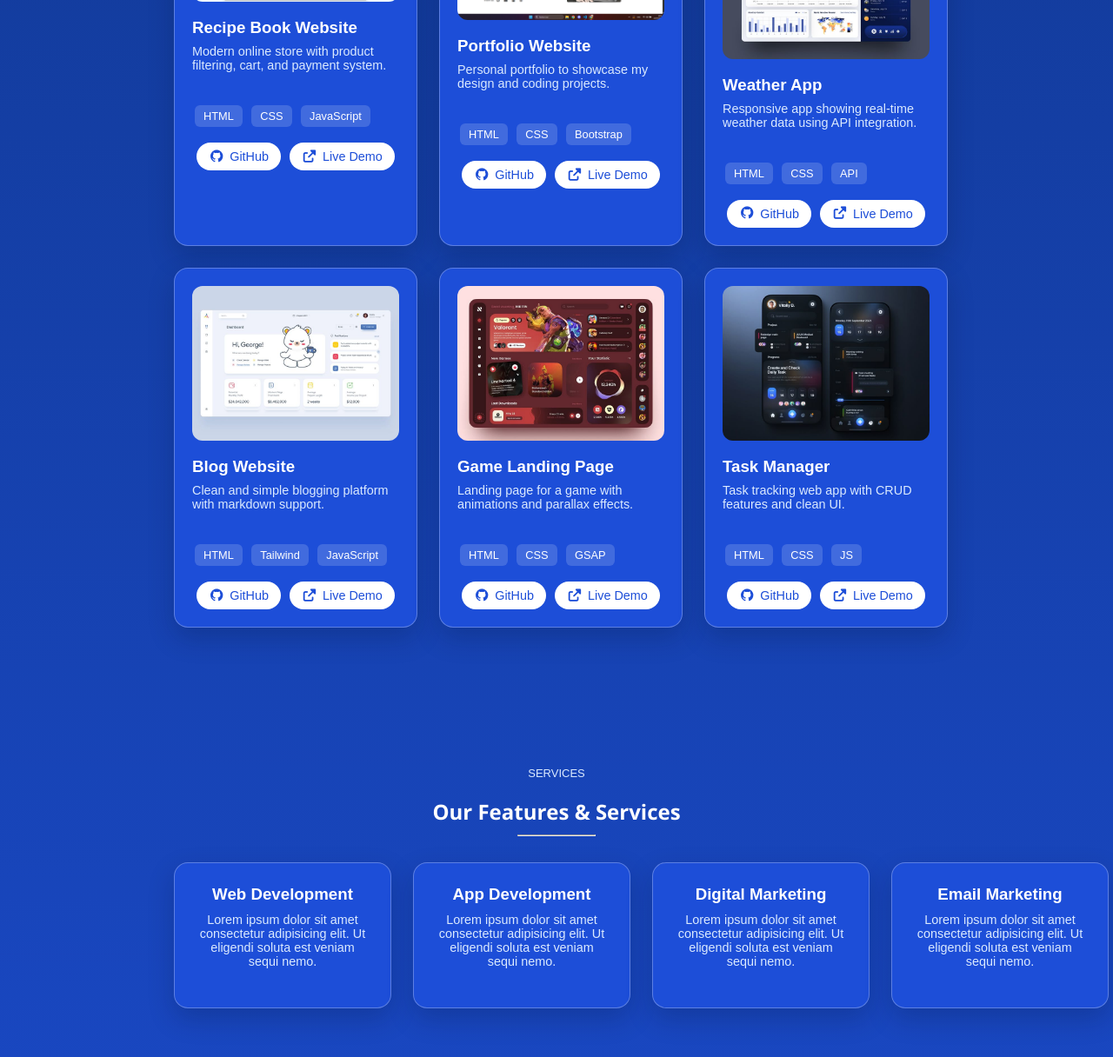
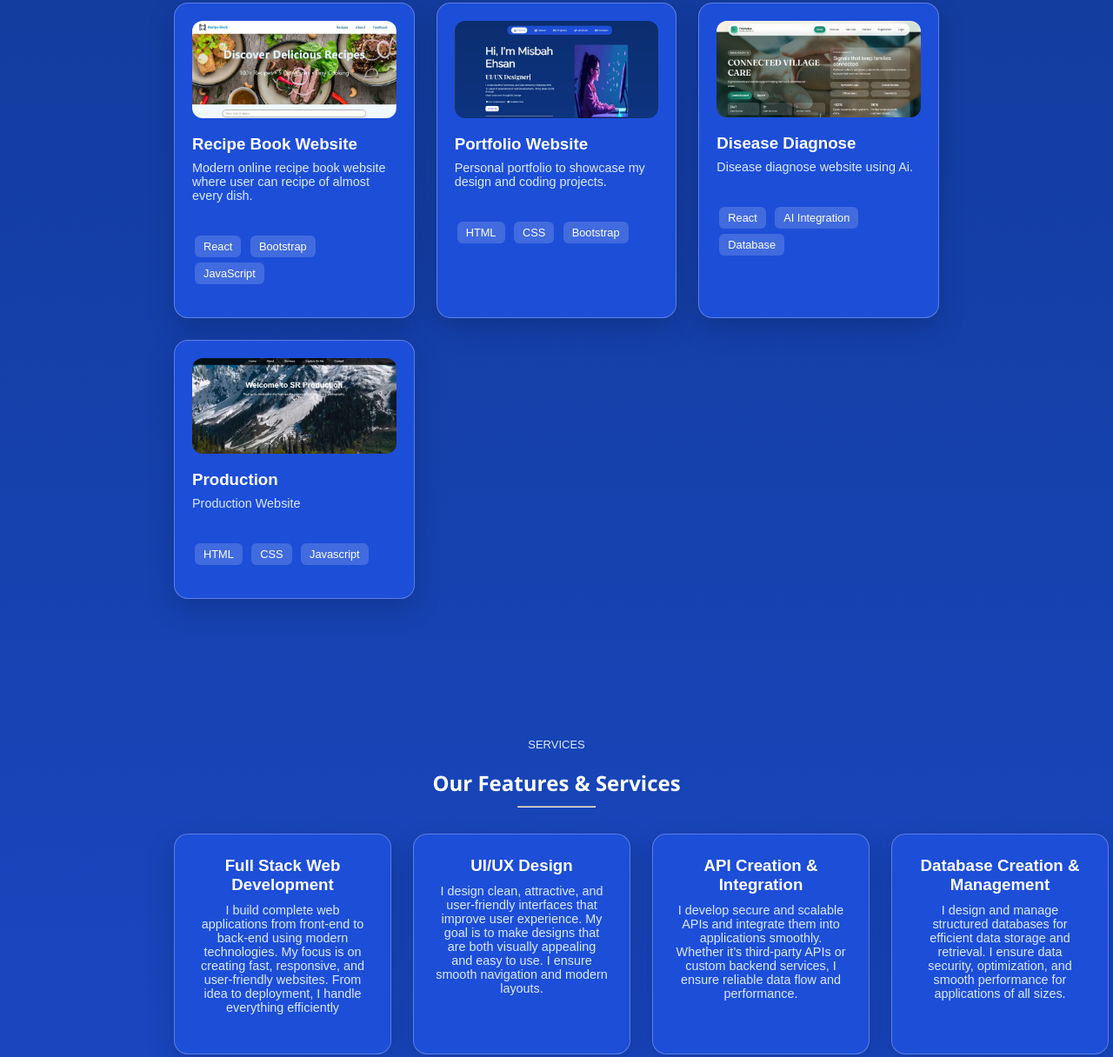
Before and after one commit to misbhaehsan/Portfolio, a plain HTML site: page index.html in a window 1280 px wide. Shown: the part 1834-3050 px from the top of the page at 87% size. Drawn offline with nearby package versions, Linux system fonts and the light colour scheme; a web font is replaced by a local one.

Commit message:
Changes
Changes

```diff
--- a/index.html
+++ b/index.html
@@ -4,7 +4,7 @@
     <meta charset="UTF-8">
     <meta name="viewport" content="width=device-width, initial-scale=1.0">
     <title>Misbah Ehsan</title>
-    <link rel="stylesheet" href="stayle.css">
+    <link rel="stylesheet" href="style.css">
     <link rel="preconnect" href="https://fonts.googleapis.com">
     <link rel="preconnect" href="https://fonts.gstatic.com" crossorigin>
     <link href="https://fonts.googleapis.com/css2?family=Montserrat:ital,wght@0,100..900;1,100..900&family=Open+Sans:wght@300..800&family=Playfair+Display:wght@400..900&family=Unbounded:wght@200..900&display=swap" rel="stylesheet">
@@ -128,26 +128,22 @@
         <div class="info-pro">
             <p>A showcase of my recent projects demonstrating expertise in full-stack </p>
             <p>development, modern frameworks, and creative problem-solving.</p>
-        </div>
+        </div><br><br>
         <div class="projects-container">
 
     <div class="project-card">
-      <img src="images/Cleveroad.jpg" alt="E-Commerce Website">
+      <img src="images/Project1.jpg" alt="E-Commerce Website">
       <h3>Recipe Book Website</h3>
-      <p>Modern online store with product filtering, cart, and payment system.</p>
+      <p>Modern online recipe book website where user can recipe of almost every dish.</p>
       <div class="skills">
-        <a href="#">HTML</a>
-        <a href="#">CSS</a>
+        <a href="#">React</a>
+        <a href="#">Bootstrap</a>
         <a href="#">JavaScript</a>
-      </div>
-      <div class="btns">
-        <a href="#" class="btn"><i class="fab fa-github"></i> GitHub</a>
-        <a href="#" class="btn"><i class="fas fa-external-link-alt"></i> Live Demo</a>
       </div>
     </div>
 
     <div class="project-card">
-      <img src="images/Capture d'écran 2025-10-22 182207.png" alt="Portfolio Website">
+      <img src="images/Project2.jpg" alt="Portfolio Website">
       <h3>Portfolio Website</h3>
       <p>Personal portfolio to showcase my design and coding projects.</p>
       <div class="skills">
@@ -155,69 +151,27 @@
         <a href="#">CSS</a>
         <a href="#">Bootstrap</a>
       </div>
-      <div class="btns">
-        <a href="#" class="btn"><i class="fab fa-github"></i> GitHub</a>
-        <a href="#" class="btn"><i class="fas fa-external-link-alt"></i> Live Demo</a>
+    </div>
+
+    <div class="project-card">
+      <img src="images/Project3.jpg" alt="Portfolio Website">
+      <h3>Disease Diagnose</h3>
+      <p>Disease diagnose website using Ai.</p>
+      <div class="skills">
+        <a href="#">React</a>
+        <a href="#">AI Integration</a>
+        <a href="#">Database</a>
       </div>
     </div>
 
     <div class="project-card">
-      <img src="images/Weather Forecast Dashboard.jpg" alt="Weather App">
-      <h3>Weather App</h3>
-      <p>Responsive app showing real-time weather data using API integration.</p>
+      <img src="images/Project4.jpg" alt="Portfolio Website">
+      <h3>Production</h3>
+      <p>Production Website </p>
       <div class="skills">
         <a href="#">HTML</a>
         <a href="#">CSS</a>
-        <a href="#">API</a>
-      </div>
-      <div class="btns">
-        <a href="#" class="btn"><i class="fab fa-github"></i> GitHub</a>
-        <a href="#" class="btn"><i class="fas fa-external-link-alt"></i> Live Demo</a>
-      </div>
-    </div>
-
-    <div class="project-card">
-      <img src="images/WordPress dashboard design concept.jpg" alt="Blog Website">
-      <h3>Blog Website</h3>
-      <p>Clean and simple blogging platform with markdown support.</p>
-      <div class="skills">
-        <a href="#">HTML</a>
-        <a href="#">Tailwind</a>
-        <a href="#">JavaScript</a>
-      </div>
-      <div class="btns">
-        <a href="#" class="btn"><i class="fab fa-github"></i> GitHub</a>
-        <a href="#" class="btn"><i class="fas fa-external-link-alt"></i> Live Demo</a>
-      </div>
-    </div>
-
-    <div class="project-card">
-      <img src="images/Game Dashboard Design.jpg" alt="Game Landing Page">
-      <h3>Game Landing Page</h3>
-      <p>Landing page for a game with animations and parallax effects.</p>
-      <div class="skills">
-        <a href="#">HTML</a>
-        <a href="#">CSS</a>
-        <a href="#">GSAP</a>
-      </div>
-      <div class="btns">
-        <a href="#" class="btn"><i class="fab fa-github"></i> GitHub</a>
-        <a href="#" class="btn"><i class="fas fa-external-link-alt"></i> Live Demo</a>
-      </div>
-    </div>
-
-    <div class="project-card">
-      <img src="images/Task manager app.jpg" alt="Task Manager">
-      <h3>Task Manager</h3>
-      <p>Task tracking web app with CRUD features and clean UI.</p>
-      <div class="skills">
-        <a href="#">HTML</a>
-        <a href="#">CSS</a>
-        <a href="#">JS</a>
-      </div>
-      <div class="btns">
-        <a href="#" class="btn"><i class="fab fa-github"></i> GitHub</a>
-        <a href="#" class="btn"><i class="fas fa-external-link-alt"></i> Live Demo</a>
+        <a href="#">Javascript</a>
       </div>
     </div>
   </div>
@@ -230,26 +184,26 @@
 
     <div class="service-card">
 
-      <h3>Web Development</h3>
-      <p>Lorem ipsum dolor sit amet consectetur adipisicing elit. Ut eligendi soluta est veniam sequi nemo.</p>
+      <h3>Full Stack Web Development</h3>
+      <p>I build complete web applications from front-end to back-end using modern technologies. My focus is on creating fast, responsive, and user-friendly websites. From idea to deployment, I handle everything efficiently</p>
     </div>
 
     <div class="service-card">
 
-      <h3>App Development</h3>
-      <p>Lorem ipsum dolor sit amet consectetur adipisicing elit. Ut eligendi soluta est veniam sequi nemo.</p>
+      <h3>UI/UX Design</h3>
+      <p>I design clean, attractive, and user-friendly interfaces that improve user experience. My goal is to make designs that are both visually appealing and easy to use. I ensure smooth navigation and modern layouts.</p>
     </div>
 
     <div class="service-card">
 
-      <h3>Digital Marketing</h3>
-      <p>Lorem ipsum dolor sit amet consectetur adipisicing elit. Ut eligendi soluta est veniam sequi nemo.</p>
+      <h3>API Creation & Integration</h3>
+      <p>I develop secure and scalable APIs and integrate them into applications smoothly. Whether it’s third-party APIs or custom backend services, I ensure reliable data flow and performance.</p>
     </div>
 
     <div class="service-card">
 
-      <h3>Email Marketing</h3>
-      <p>Lorem ipsum dolor sit amet consectetur adipisicing elit. Ut eligendi soluta est veniam sequi nemo.</p>
+      <h3>Database Creation & Management</h3>
+      <p>I design and manage structured databases for efficient data storage and retrieval. I ensure data security, optimization, and smooth performance for applications of all sizes.</p>
     </div>
 
   </div>
@@ -276,10 +230,10 @@
         </div>
 
         <div class="social-links">
-          <a href="https://github.com/Saboo24" class="social-link" target="_blank">
+          <a href="https://github.com/misbhaehsan" class="social-link" target="_blank">
             <i class="fa-brands fa-github"></i>
           </a>
-          <a href="https://www.linkedin.com/in/amine-hamzaoui-a2453a35b" class="social-link" target="_blank">
+          <a href="https://www.linkedin.com/in/misbha-ehsan-8249183b4/" class="social-link" target="_blank">
             <i class="fa-brands fa-linkedin"></i>
           </a>
           <a href="https://wa.me/923329547409" class="social-link" target="_blank">
@@ -306,7 +260,7 @@
      </section>
      <footer class="footer">
   <div class="footer-container">
-    <h2 class="footer-logo">Amine</h2>
+    <h2 class="footer-logo">Misbah Ehsan</h2>
     <ul class="footer-links">
       <li><a href="#home">Home</a></li>
       <li><a href="#about">About</a></li>
@@ -315,11 +269,11 @@
       <li><a href="#contact">Contact</a></li>
     </ul>
     <div class="footer-social">
-      <a href="https://github.com/Saboo24" target="_blank" aria-label="GitHub"><i class="fa-brands fa-github"></i></a>
-      <a href="https://www.linkedin.com/in/amine-hamzaoui-a2453a35b" target="_blank" aria-label="LinkedIn"><i class="fa-brands fa-linkedin"></i></a>
-      <a href="https://wa.me/213554139526" target="_blank" aria-label="WhatsApp"><i class="fa-brands fa-whatsapp"></i></a>
+      <a href="https://github.com/misbhaehsan" target="_blank" aria-label="GitHub"><i class="fa-brands fa-github"></i></a>
+      <a href="https://www.linkedin.com/in/misbha-ehsan-8249183b4/" target="_blank" aria-label="LinkedIn"><i class="fa-brands fa-linkedin"></i></a>
+      <a href="https://wa.me/923329547409" target="_blank" aria-label="WhatsApp"><i class="fa-brands fa-whatsapp"></i></a>
     </div>
-    <p class="footer-copy">&copy; 2025 Amine. All Rights Reserved.</p>
+    <p class="footer-copy">&copy; 2025 Misbah Ehsan. All Rights Reserved.</p>
   </div>
 </footer>
 
--- a/stayle.css
+++ b/style.css
@@ -184,7 +184,7 @@ hr {
 }
 
 .home img {
-  width: 400px;
+  width: 500px;
   border-radius: 10px;
 }
 
@@ -281,6 +281,7 @@ hr {
     align-items: center;
     justify-content: center;
     flex-direction: column;
+    width: auto;
 }
 
 .project p{
@@ -308,10 +309,11 @@ hr {
 
 .projects-container {
   display: grid;
-  grid-template-columns: repeat(auto-fit, minmax(280px, 1fr));
+  grid-template-columns: repeat(3, minmax(0, 1fr));
   gap: 25px;
-  max-width: 1100px;
-  margin: auto;
+  width: 100%;
+  max-width: 1200px;
+  margin: 0 auto;
 }
 
 .project-card {
@@ -767,6 +769,10 @@ body {
 
 /* Responsive for tablets and phones */
 @media (max-width: 1024px) {
+  .projects-container {
+    grid-template-columns: repeat(2, minmax(0, 1fr));
+  }
+
   .home, .about, .project, .services, .contact {
     margin: 120px 50px;
   }
```
Also changed, not shown: images/Capture d'écran 2025-10-22 182207.png (deleted), images/Game Dashboard Design.jpg (deleted), images/Project1.jpg (renamed from images/Cleveroad.jpg), images/Project2.jpg (added), images/Project3.jpg (added), images/Project4.jpg (added), images/Task manager app.jpg (deleted), images/Weather Forecast Dashboard.jpg (deleted), images/WordPress dashboard design concept.jpg (deleted), images/img.jpg, images/img2.jpg.
